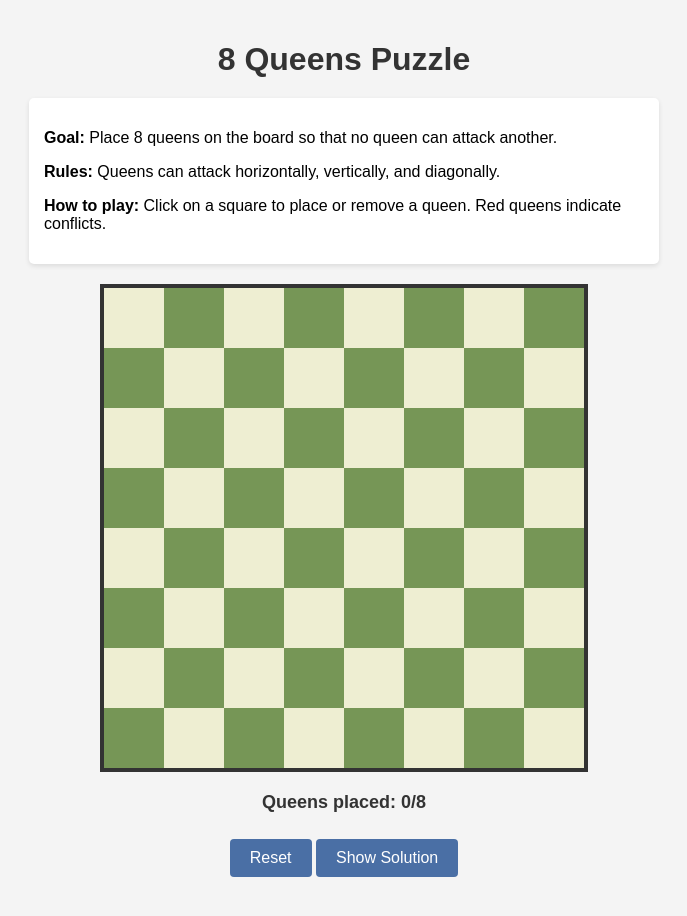
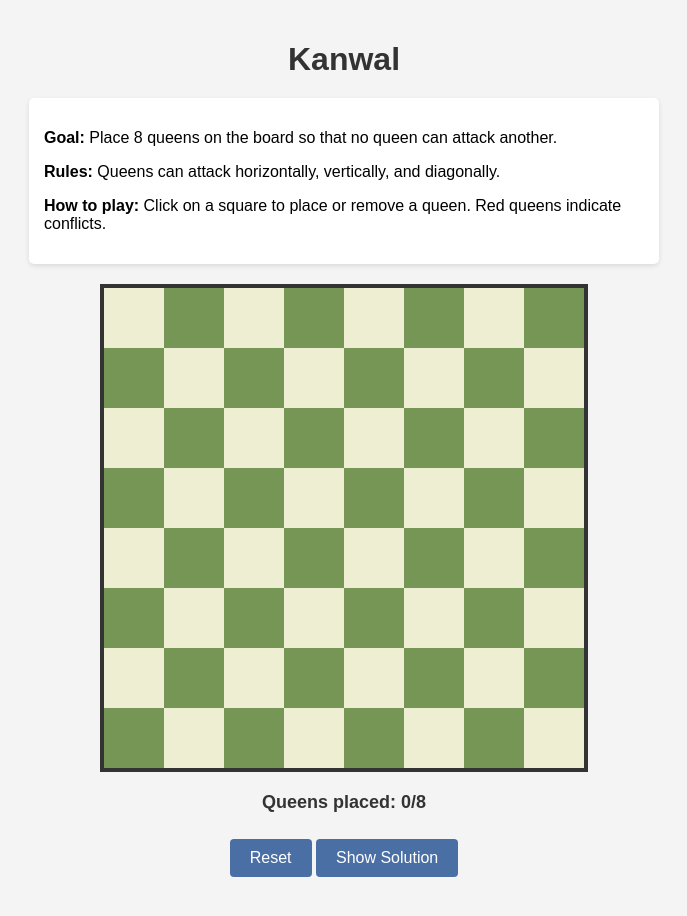
Before and after one commit to kanwalrai07/8-Queen-Puzzle, a plain HTML site: page index.html in a window 1280 px wide. Shown: the whole page, without its empty margins (296-983 px from the left). Drawn offline with Linux system fonts and the light colour scheme.

Commit message:
Update index.html

```diff
--- a/index.html
+++ b/index.html
@@ -88,7 +88,7 @@
   </style>
 </head>
 <body>
-  <h1>8 Queens Puzzle</h1>
+  <h1>Kanwal</h1>
 
   <div class="instructions">
     <p><strong>Goal:</strong> Place 8 queens on the board so that no queen can attack another.</p>
```
